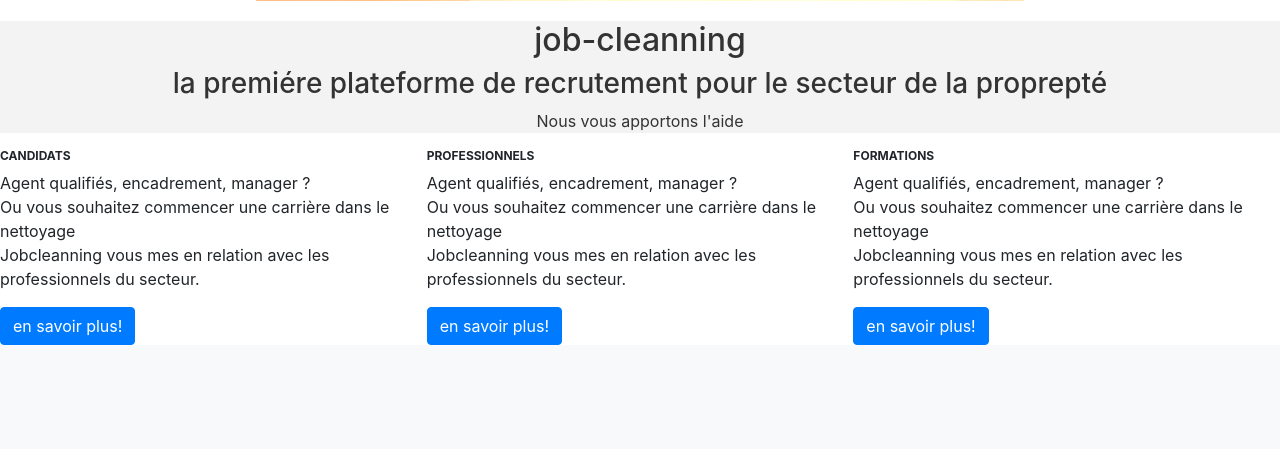
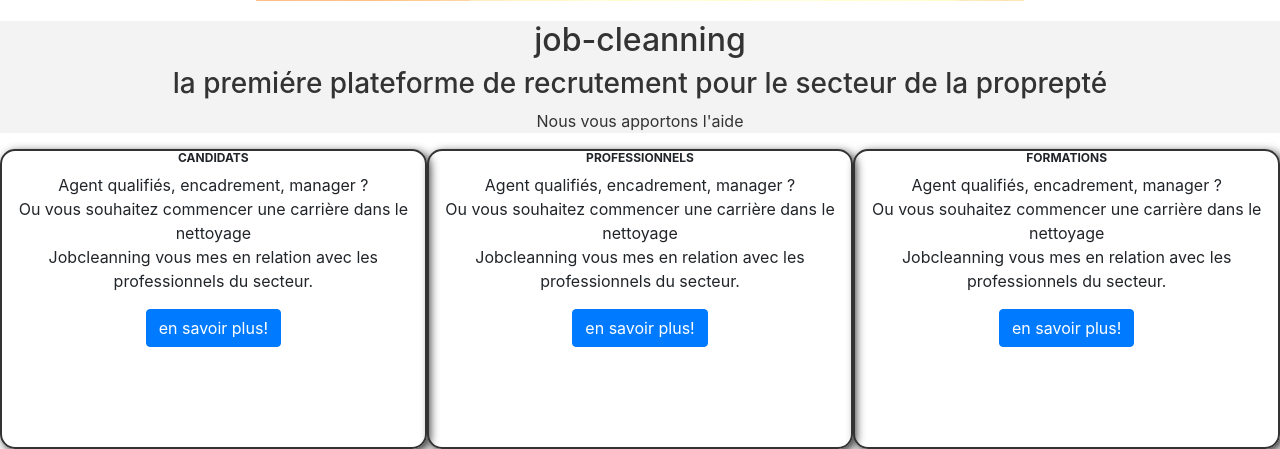
Before and after one commit to cedricdpt/job-cleanning, a PHP site: page / in a window 1280 px wide. Shown: the part 625-1074 px from the top of the page. Before the commit the page ends 970 px from the top, so only its background shows below. Run offline with PHP 8.4, Linux system fonts and the light colour scheme.

Commit message:
mise a jour du flex

```diff
--- a/style/style.css
+++ b/style/style.css
@@ -119,6 +119,8 @@ body{
 }
 .principale-block{
 	display: flex;
+	align-items:center;
+	justify-content: space-around;
 
 }
 .principale-block h3{
@@ -126,3 +128,29 @@ body{
 	text-transform: uppercase;
 	font-weight: bold;
 }
+.block_candidat{
+	height: 300px;
+	width: 450px;
+	text-align: center;
+	border: solid 2px #333;
+	border-radius: 15px;
+	box-shadow: 3px 3px 10px #333;
+}
+
+.block_professionnel{
+	height: 300px;
+	width: 450px;
+	text-align: center;
+	border: solid 2px #333;
+	border-radius: 15px;
+	box-shadow: 3px 3px 10px #333;
+}
+
+.block_formation{
+	height: 300px;
+	width: 450px;
+	text-align: center;
+	border: solid 2px #333;
+	border-radius: 15px;
+	box-shadow: 3px 3px 10px #333;
+}
```
